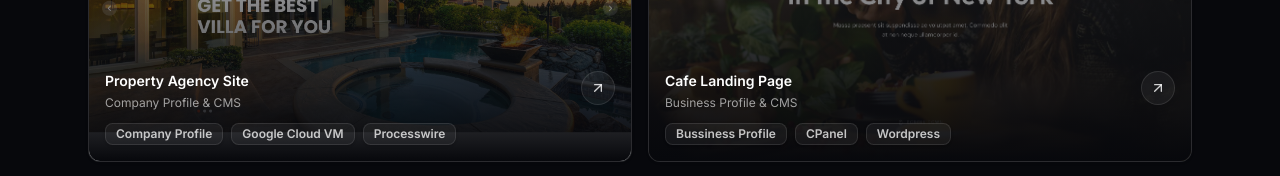
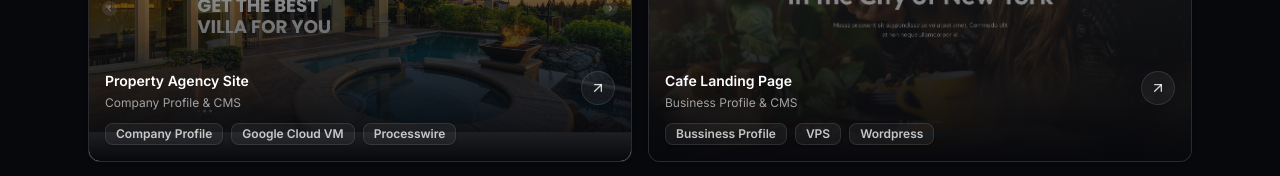
Before and after one commit to MohRamadan24/Portfolio, a React (Create React App) app: page / in a window 1280 px wide. Shown: the part 4320-4496 px from the top of the page. Built offline with nearby package versions, Linux system fonts and the light colour scheme.

Commit message:
Update portofolio cafe landing page
ganti link dan tag

```diff
--- a/src/mock/mock_en.js
+++ b/src/mock/mock_en.js
@@ -397,10 +397,10 @@ export const portfolioItems = [
     id: "p2",
     title: "Cafe Landing Page",
     subtitle: "Business Profile & CMS",
-    href: "https://mohramadan-wordpress.infinityfree.me/wordpress",
+    href: "https://nyus.trinitymerge.my.id",
     thumbnail:
       "/images/screenshotPortfolio2.webp",
-    tags: ["Bussiness Profile", "CPanel", "Wordpress"],
+    tags: ["Bussiness Profile", "VPS", "Wordpress"],
   },
   {
     id: "p3",
--- a/src/mock/mock_id.js
+++ b/src/mock/mock_id.js
@@ -399,10 +399,10 @@ export const portfolioItems = [
     id: "p2",
     title: "Cafe Landing Page",
     subtitle: "Business Profile & CMS",
-    href: "https://mohramadan-wordpress.infinityfree.me/wordpress",
+    href: "https://nyus.trinitymerge.my.id",
     thumbnail:
       "/images/screenshotPortfolio2.webp",
-    tags: ["Bussiness Profile", "CPanel", "Wordpress"],
+    tags: ["Bussiness Profile", "VPS", "Wordpress"],
   },
   {
     id: "p3",
--- a/src/mock/mock_jp.js
+++ b/src/mock/mock_jp.js
@@ -407,10 +407,10 @@ export const portfolioItems = [
     id: "p2",
     title: "Cafe Landing Page",
     subtitle: "Business Profile & CMS",
-    href: "https://mohramadan-wordpress.infinityfree.me/wordpress",
+    href: "https://nyus.trinitymerge.my.id",
     thumbnail:
       "/images/screenshotPortfolio2.webp",
-    tags: ["Bussiness Profile", "CPanel", "Wordpress"],
+    tags: ["Bussiness Profile", "VPS", "Wordpress"],
   },
   {
     id: "p3",
```
